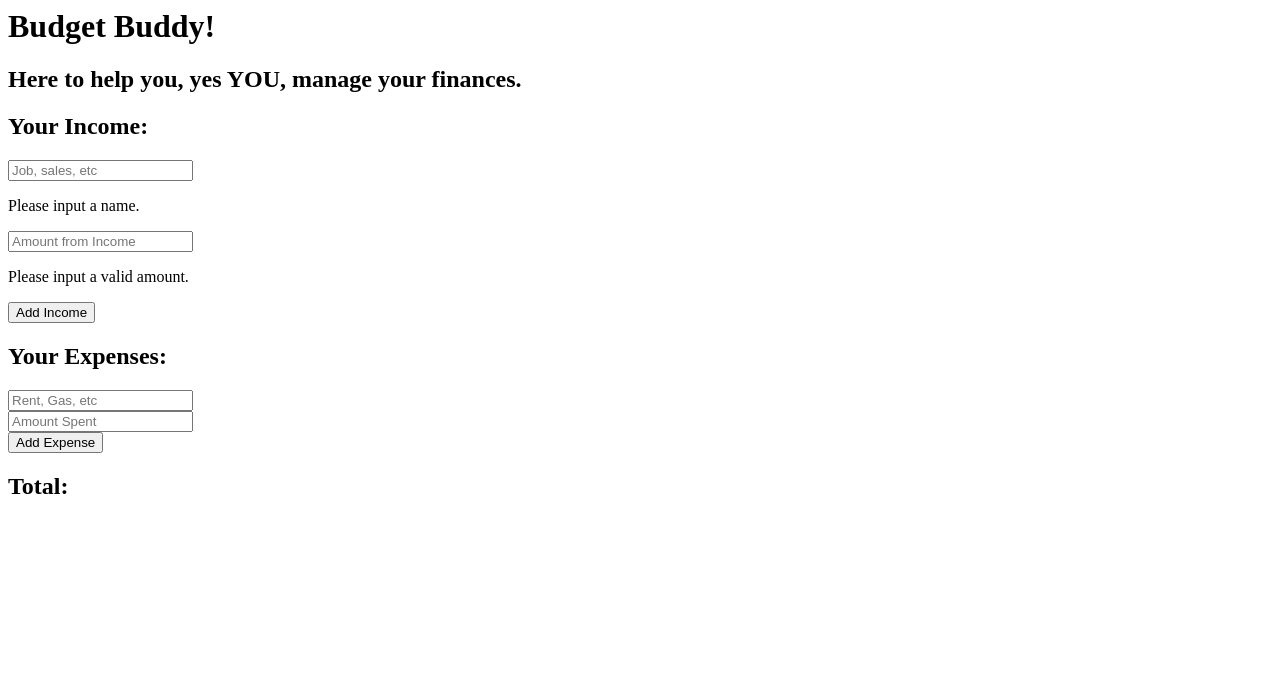
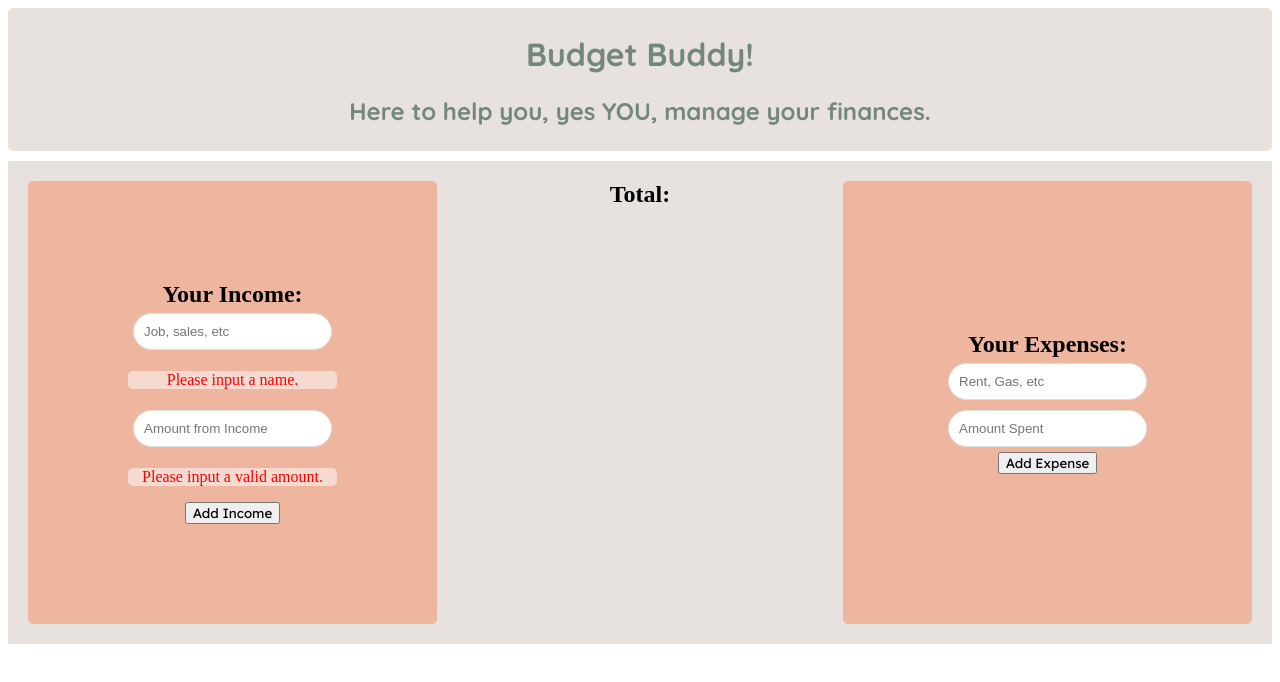
Before and after one commit to kcastr16/budget-tracker, a plain HTML site: page index.html in a window 1280 px wide. Both pictures are taken after a click on the element "Add Income". Drawn offline with Linux system fonts and the light colour scheme; a web font is replaced by a local one.

Commit message:
Remade code to add budget class object. Styled with SASS for input, income and expenses

```diff
--- a/index.html
+++ b/index.html
@@ -33,7 +33,9 @@
                 </div>
             </div>
 
-            <div class="user-expenses"></div>
+            <h2 id="total-display">Total: </h2>
+
+            <div class="user-expenses">
             <div id="expense-container"></div>
                 <h2 id="expense-display" >Your Expenses: </h2>
                 <div class="expenses-input">
@@ -49,7 +51,6 @@
                 <div id="expense-submit">
                     <button type="button">Add Expense</button>
 
-                <h2 id="total-display">Total: </h2>
         </section>
     </main>
 
--- a/js/app.js
+++ b/js/app.js
@@ -1,4 +1,5 @@
-import Expense from "./Expense.js";
+import Budget from "./budget.js";
+import Expense from "./expense.js";
 import Income from "./income.js";
 
 // EventListeners
@@ -6,8 +7,7 @@ let addIncome = document.getElementById('income-submit').addEventListener('click
 let addExpense = document.getElementById('expense-submit').addEventListener('click', userExpenses);
 
 // Variables
-let incomeList = [];
-let expenseList = [];
+let budget = new Budget([], [], 0);
 let incomeTotal = 0.0;
 let expenseTotal = 0.0;
 
@@ -21,15 +21,14 @@ let expenseAmountElement = document.getElementById('expense-amount');
 function userIncome() {
     if (!checkIncomeInput()) {
         return;
-
     }
 
     let incomeName = incomeNameElement.value;
-    let incomeAmount = incomeAmountElement.value;
-    let income = new Income (incomeName, incomeAmount); //Adds user value to Income object
+    let incomeAmount = parseFloat(incomeAmountElement.value);
+    let income = new Income(incomeName, incomeAmount); // Adds user value to Income object
+    budget.addIncome(income); // Adds income to the budget
+
     let incomeTotalDisplay = document.getElementById('income-display');
-    //adds income to inomeList array
-    incomeList.push(income);
     let incomeFloat = parseFloat(income.incomeAmount)
     incomeTotal = incomeFloat + incomeTotal;
     //console.log(incomeTotal);
@@ -38,39 +37,38 @@ function userIncome() {
     //creates HTML elements to display income name, and amount.
     let incomeData = document.getElementById('income-container');
     const addIncomeElement = document.createElement('div');
-    addIncomeElement.innerHTML= `
+    addIncomeElement.innerHTML = `
     <h2>${income.incomeName}</h2>
-    <p>$${incomeFloat.toFixed(2)}</p>
-    `
-    incomeData.appendChild(addIncomeElement)
+    <p>$${incomeAmount.toFixed(2)}</p>
+    `;
+    incomeData.appendChild(addIncomeElement);
     displayTotal();
+
 }
 
 // Captures user input for expense name and expense amount
 function userExpenses() {
-
     if (!checkExpenseInput()) {
         return;
     }
 
-    let expenseName = expenseNameElement.value; //Gets user input
-    let expenseAmount = expenseAmountElement.value; // Gets user input
-    let expense = new Expense (expenseName, expenseAmount); // Adds user value to Expense object
+    let expenseName = expenseNameElement.value;
+    let expenseAmount = parseFloat(expenseAmountElement.value);
+    let expense = new Expense(expenseName, expenseAmount); // Adds user value to Expense object
+    budget.addExpense(expense); // Adds expense to the budget
+
     let expenseTotalDisplay = document.getElementById('expense-display');
-    expenseList.push(expense);
     let expenseFloat = parseFloat(expense.expenseAmount)
     expenseTotal = expenseFloat + expenseTotal;
-    //console.log(expenseTotal);
+    expenseTotalDisplay.textContent = `Your Expenses: $${expenseTotal.toFixed(2)}`;
 
     let expenseData = document.getElementById('expense-container');
     const addExpenseElement = document.createElement('div');
-    addExpenseElement.innerHTML= `
+    addExpenseElement.innerHTML = `
     <h2>${expense.expenseName}</h2>
-    <p>$${expenseFloat.toFixed(2)}</p>
-    `
-    expenseData.appendChild(addExpenseElement)
-
-    expenseTotalDisplay.textContent = `Your Expenses: $${expenseTotal.toFixed(2)}`;
+    <p>$${expenseAmount.toFixed(2)}</p>
+    `;
+    expenseData.appendChild(addExpenseElement);
     displayTotal();
 }
 
@@ -79,12 +77,15 @@ function userExpenses() {
     total = incomeTotal - expenseTotal
     totaldisplay = display total on display id in html
 } */
-function displayTotal() {
-    let total = incomeTotal - expenseTotal;
-    let totalDisplay = document.getElementById('total-display');
-    totalDisplay.textContent = `Your Total: $${total.toFixed(2)}`;
-}
+    function displayTotal() {
+        budget.calculateBudget();
+        let totalDisplay = document.getElementById('total-display');
+        totalDisplay.textContent = `Your Total: $${budget.getTotal().toFixed(2)}`;
+    }
 
+
+
+//ALL THIS STUFF BELOW STAYS!!!
 
 //Validates user input for income. Even if edited with inspect, keeps user from adding values that are not appropriate.
 function checkIncomeInput() {
--- a/js/budget.js
+++ b/js/budget.js
@@ -1,3 +1,6 @@
+import Expense from "./expense.js";
+import Income from "./income.js";
+
 class Budget {
     incomeList;
     expenseList;
@@ -11,6 +14,7 @@ class Budget {
 
     addIncome(income) {
         this.incomeList.push(income);
+
     }
 
 
@@ -18,9 +22,27 @@ class Budget {
         this.expenseList.push(expense)
     }
 
+    getTotal() {
+        return this.total;
+    }
+
     calculateBudget() {
-        this.total =
+
+        let totalIncome = 0
+        this.incomeList.forEach(income => {
+            totalIncome += income.incomeAmount;
+        })
+
+        let totalExpense = 0
+        this.expenseList.forEach(expense => {
+            totalExpense += expense.expenseAmount;
+        })
+
+        this.total = totalIncome - totalExpense;
+        return this.total;
     }
 
 
 }
+
+export default Budget;
--- /dev/null
+++ b/sass/_mixins.scss
@@ -0,0 +1,39 @@
+@mixin centerItems($direction) {
+    display: flex;
+    justify-content: center;
+    text-align: center;
+    align-items: center;
+    flex-direction: column;
+}
+
+@mixin boxBackground() {
+    background-color: #eeb59f;
+    border-radius: 5px;
+    padding: 100px;
+    margin: 20px;
+}
+
+@mixin inputStyle() {
+  border: 1px solid #ddd;
+  color: (0, 0, 0, 0.87);
+  padding: 10px;
+  border-radius: 25px;
+  transition: box-shadow 100ms;
+  outline-style: none;
+  &:hover {
+    box-shadow: 0 0 10px rgba(0, 0, 0, 0.1),
+    0 0 6px rgba(0, 0, 0, 0.1),
+    0 0 7px rgba(0, 0, 0, 0.1),
+    0 0 8px rgba(0, 0, 0, 0.1),
+    0 0 9px rgba(0, 0, 0, 0.1),
+    0 0 10px rgba(0, 0, 0, 0.1),
+    0 0 11px rgba(0, 0, 0, 0.1)
+
+  }
+}
+
+@mixin errorText() {
+    color: red;
+    background-color: rgba(255, 255, 255, 0.508);
+    border-radius: 5px;
+}
--- a/sass/_variables.scss
+++ b/sass/_variables.scss
@@ -0,0 +1,11 @@
+@import url('https://fonts.googleapis.com/css2?family=Quantico:ital,wght@0,400;0,700;1,400;1,700&family=Quicksand:wght@300..700&family=Roboto+Mono:ital,wght@0,100..700;1,100..700&family=Tomorrow:ital,wght@0,100;0,200;0,300;0,400;0,500;0,600;0,700;0,800;0,900;1,100;1,200;1,300;1,400;1,500;1,600;1,700;1,800;1,900&display=swap');
+@import url('https://fonts.googleapis.com/css2?family=Host+Grotesk:ital,wght@0,300..800;1,300..800&family=Quantico:ital,wght@0,400;0,700;1,400;1,700&family=Quicksand:wght@300..700&family=Roboto+Mono:ital,wght@0,100..700;1,100..700&family=Tomorrow:ital,wght@0,100;0,200;0,300;0,400;0,500;0,600;0,700;0,800;0,900;1,100;1,200;1,300;1,400;1,500;1,600;1,700;1,800;1,900&display=swap');
+@import url('https://fonts.googleapis.com/css2?family=Host+Grotesk:ital,wght@0,300..800;1,300..800&family=Lexend+Deca:wght@100..900&family=Quantico:ital,wght@0,400;0,700;1,400;1,700&family=Quicksand:wght@300..700&family=Roboto+Mono:ital,wght@0,300;1,300&family=Tomorrow:ital,wght@0,100;0,200;0,300;0,400;0,500;0,600;0,700;0,800;0,900;1,100;1,200;1,300;1,400;1,500;1,600;1,700;1,800;1,900&display=swap');
+$primaryColor: #73877b;
+$secondaryColor: #8a817c;
+$headerFont: Quicksand;
+$textFont: Host Grotesk;
+$buttonFont: Lexend Deca;
+$borderRadius: 5px;
+$titlePadding: 5px;
+$contColor: #e8e2df;
--- a/sass/styles.scss
+++ b/sass/styles.scss
@@ -0,0 +1,60 @@
+@import "./variables";
+@import "./mixins";
+
+
+.main-budget {
+    background-color: $contColor ;
+}
+
+header {
+
+    @include centerItems(center);
+
+    color: $primaryColor;
+    font-family: $headerFont;
+    background-color: $contColor;
+    border-radius: $borderRadius;
+    padding: $titlePadding;
+}
+
+.main-budget {
+    font-family: $textFont;
+    margin-top: 10px;
+    display: flex;
+    justify-content: space-between;
+
+    button {
+        font-family: $buttonFont;
+    }
+
+    .user-income {
+
+        @include centerItems(center);
+        @include boxBackground();
+
+        h2 {
+            margin: 0;
+        }
+    }
+
+    .user-expenses {
+
+        @include centerItems(center);
+        @include boxBackground();
+
+        h2{
+            margin: 0;
+        }
+    }
+
+    input {
+        @include inputStyle();
+        margin: 5px;
+    }
+
+    #validation-income, #validation-inc_number, #validation-exp_name, #validation-expense {
+        @include errorText();
+    }
+
+
+}
```
Also changed, not shown: sass/styles.css, 1 other file.
